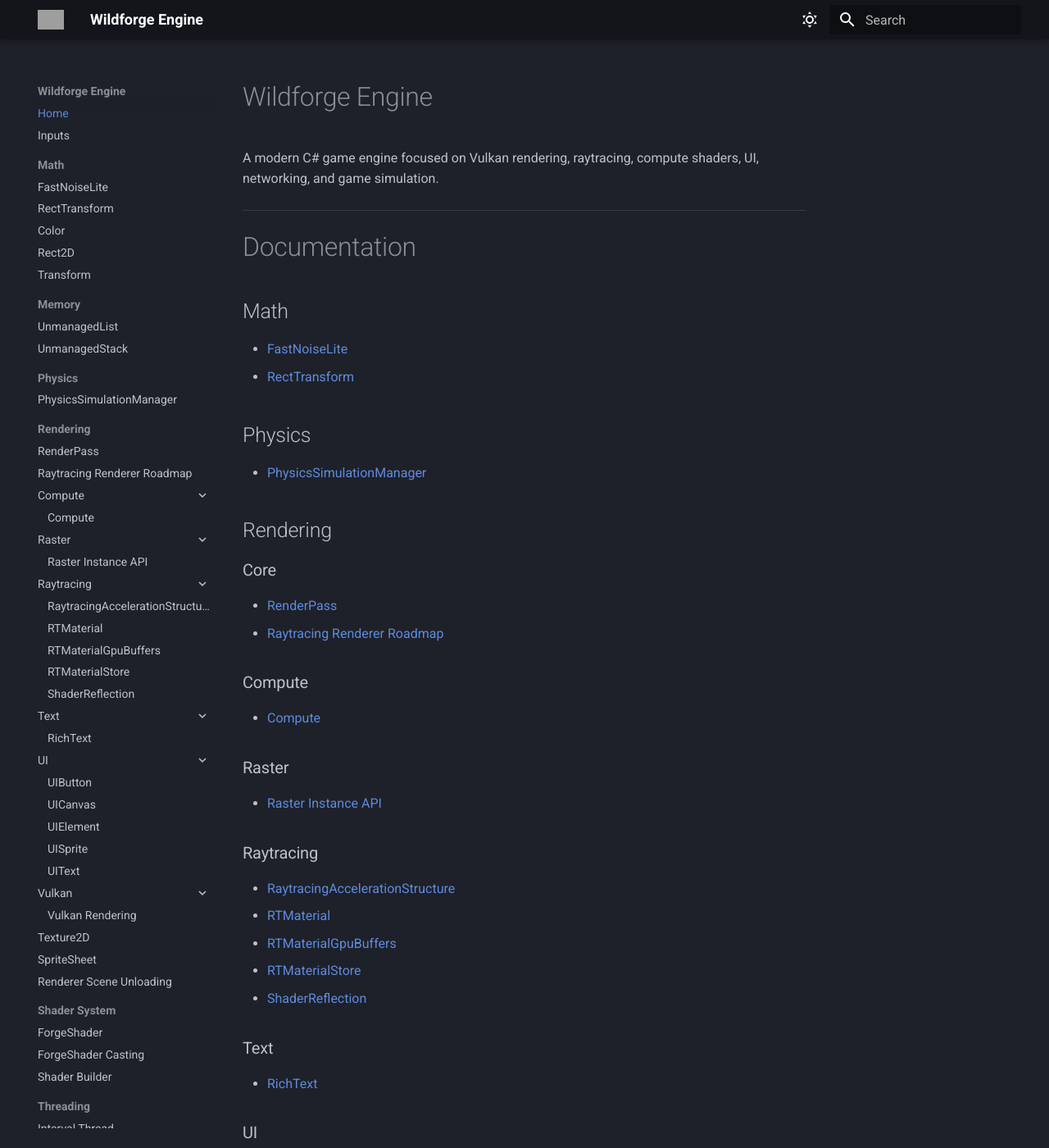
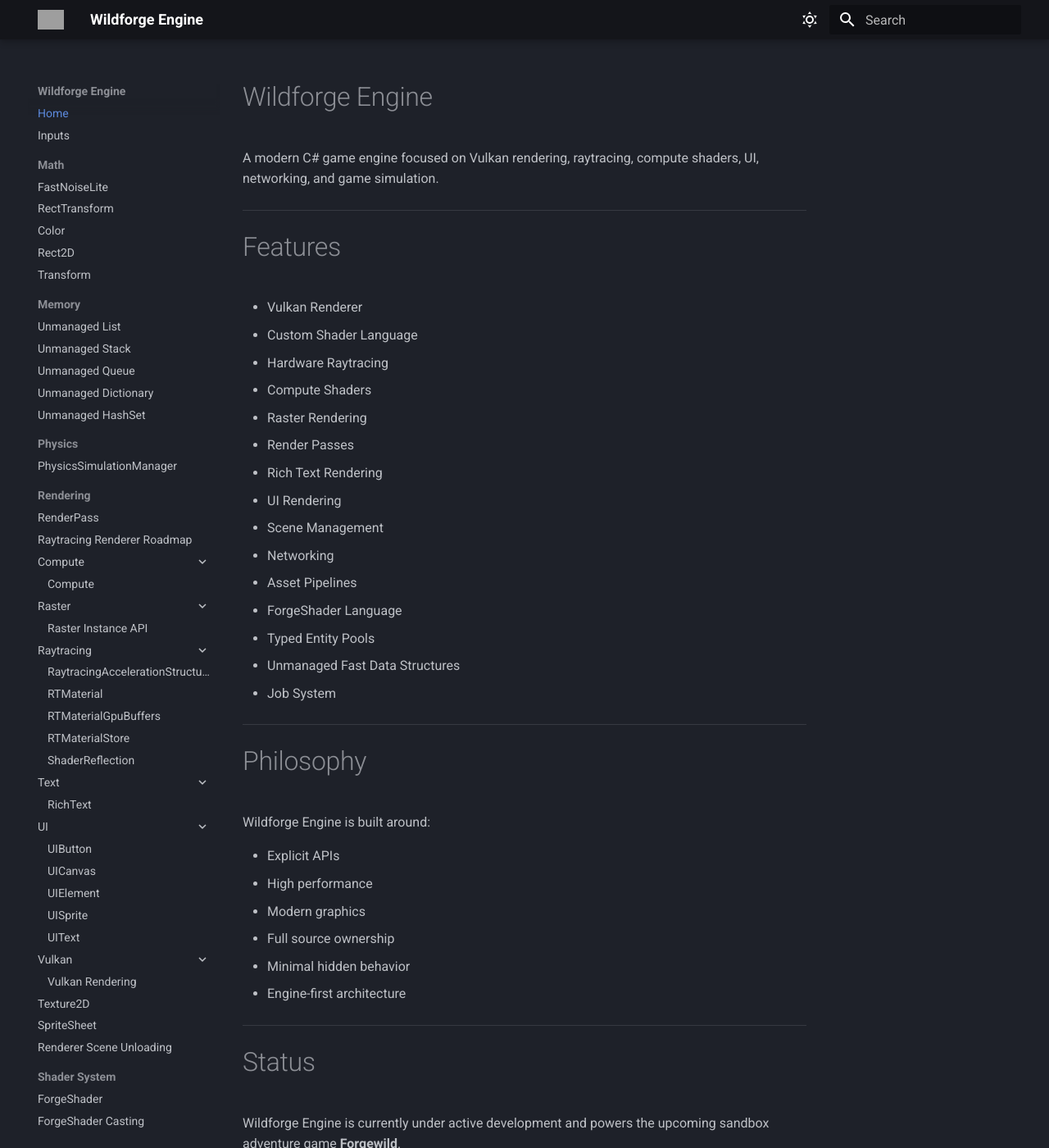
Before and after one commit to eashaankumar/WildforgeDocs, an MkDocs documentation site: the page built from docs/index.md, in a window 1280 px wide and 1400 px high. Shown: the whole window at 82% size. Built offline with MkDocs 1.6.1 and Material for MkDocs 9.7.7, drawn with Linux system fonts in a browser that asks for light colours; some of the changed text lies outside the part shown; grey boxes are pictures that could not be loaded.

Commit message:
Added docs for new unmanageed data structures

```diff
--- a/docs/index.md
+++ b/docs/index.md
@@ -4,63 +4,10 @@ A modern C# game engine focused on Vulkan rendering, raytracing, compute shaders
 
 ---
 
-# Documentation
-
-## Math
-
-- [FastNoiseLite](Math/FastNoiseLite.md)
-- [RectTransform](Math/RectTransform.md)
-
-## Physics
-
-- [PhysicsSimulationManager](Physics/PhysicsSimulationManager.md)
-
-## Rendering
-
-### Core
-
-- [RenderPass](Rendering/RenderPass.md)
-- [Raytracing Renderer Roadmap](Rendering/RaytracingRendererRoadmap.md)
-
-### Compute
-
-- [Compute](Rendering/Compute/Compute.md)
-
-### Raster
-
-- [Raster Instance API](Rendering/Raster/RasterInstanceApi.md)
-
-### Raytracing
-
-- [RaytracingAccelerationStructure](Rendering/Raytracing/RaytracingAccelerationStructure.md)
-- [RTMaterial](Rendering/Raytracing/RTMaterial.md)
-- [RTMaterialGpuBuffers](Rendering/Raytracing/RTMaterialGpuBuffers.md)
-- [RTMaterialStore](Rendering/Raytracing/RTMaterialStore.md)
-- [ShaderReflection](Rendering/Raytracing/ShaderReflection.md)
-
-### Text
-
-- [RichText](Rendering/Text/RichText.md)
-
-### UI
-
-- [UISprite](Rendering/UI/UISprite.md)
-
-### Vulkan
-
-- [Vulkan Rendering](Rendering/Vulkan/VulkanRenderingDoc.md)
-
-## Shader System
-
-- [ForgeShader](Shader/ForgeShader.md)
-- [ForgeShader Casting](Shader/ForgeShaderCasting.md)
-- [Shader Builder](Shader/ShaderBuilder.md)
-
----
-
 # Features
 
 - Vulkan Renderer
+- Custom Shader Language
 - Hardware Raytracing
 - Compute Shaders
 - Raster Rendering
@@ -71,6 +18,9 @@ A modern C# game engine focused on Vulkan rendering, raytracing, compute shaders
 - Networking
 - Asset Pipelines
 - ForgeShader Language
+- Typed Entity Pools
+- Unmanaged Fast Data Structures
+- Job System
 
 ---
 
--- a/mkdocs.yml
+++ b/mkdocs.yml
@@ -45,8 +45,11 @@ nav:
       - Rect2D: Math/Rect2D.md
       - Transform: Math/Transform.md
   - Memory:
-      - UnmanagedList: Memory/UnmanagedList.md
-      - UnmanagedStack: Memory/UnmanagedStack.md
+      - Unmanaged List: Memory/UnmanagedList.md
+      - Unmanaged Stack: Memory/UnmanagedStack.md
+      - Unmanaged Queue: Memory/UnmanagedQueue.md
+      - Unmanaged Dictionary: Memory/UnmanagedDictionary.md
+      - Unmanaged HashSet: Memory/UnmanagedHashSet.md
   - Physics:
       - PhysicsSimulationManager: Physics/PhysicsSimulationManager.md
   - Rendering:
```
Also changed, not shown: docs/Memory/UnmanagedDictionary.md (added, +143 -0 lines), docs/Memory/UnmanagedHashSet.md (added, +124 -0 lines), docs/Memory/UnmanagedQueue.md (added, +126 -0 lines).
